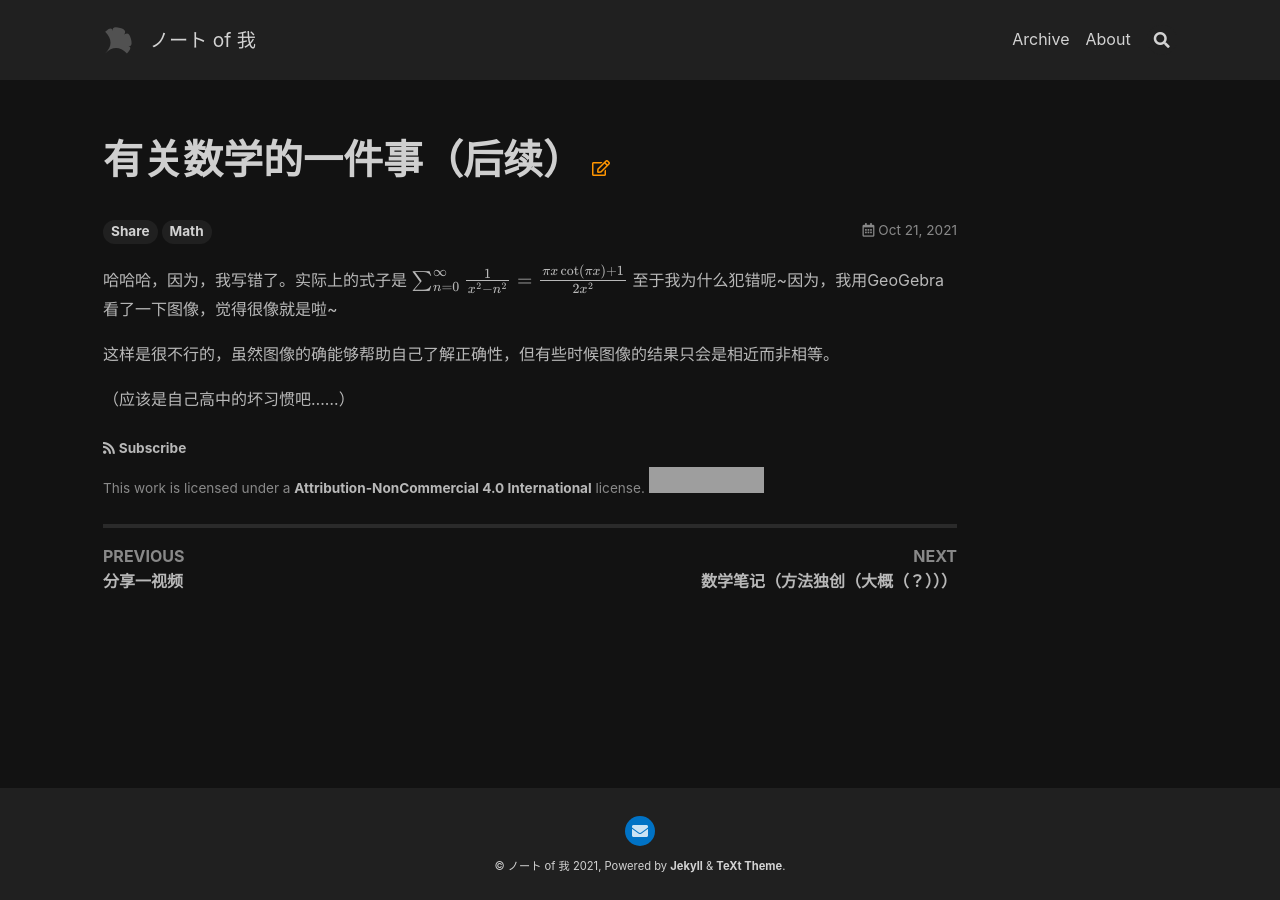
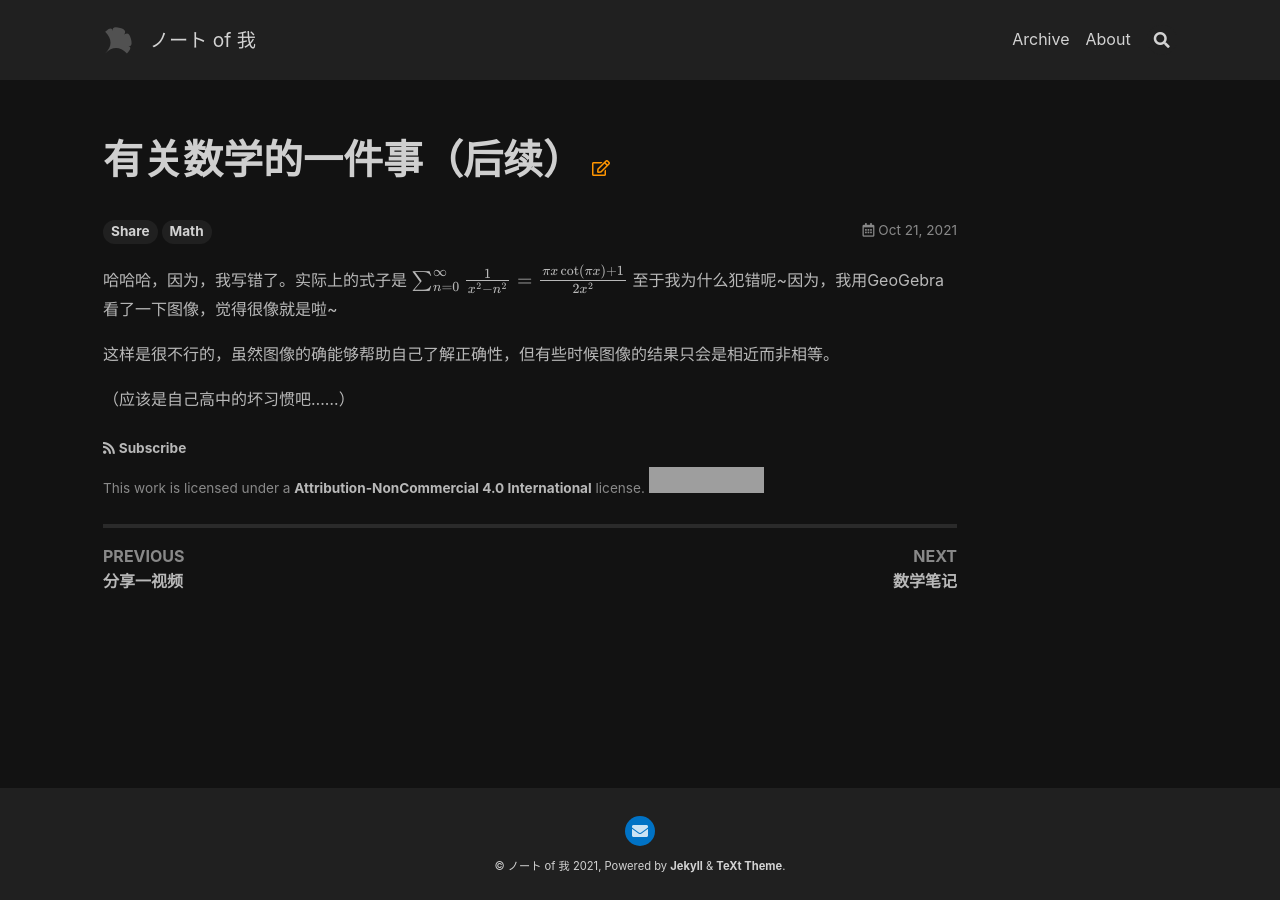
Before and after one commit to Cierra-Runis/cierra-runis.github.io, a Jekyll site: the page built from _posts/2021-10-21-Share3.md, in a window 1280 px wide. Built offline with Jekyll 4.4.1, drawn with Linux system fonts in a browser that asks for light colours; nearby versions of some CDN libraries; formulas are drawn with MathJax 3; comment, search, counter and statistics services are not loaded; grey boxes are pictures that could not be loaded.

```diff
--- a/_config.yml
+++ b/_config.yml
@@ -49,7 +49,7 @@
 
 ## => GitHub Repository (if the site is hosted by GitHub)
 ##############################
-repository: user_name/repo_name
+repository: Cierra_Runis
 repository_tree: master
 
 ## => Paths
--- a/_posts/2021-10-21-Share3.md
+++ b/_posts/2021-10-21-Share3.md
@@ -6,7 +6,7 @@
 
 哈哈哈，因为，我写错了。实际上的式子是
 $$
-\sum_{n=0}^\infty \frac{1}{x^2-n^2}=\frac{\pi x\cot(\pi x)+1}{2x^2}
+\sum_{n=0}^\infty \frac{1}{x^2-n^2}=\frac{\pi x\cot(\pi x)+1}{2x^2}\\
 $$
 至于我为什么犯错呢~因为，我用GeoGebra看了一下图像，觉得很像就是啦~
 
--- a/_posts/2021-10-22-Share4.md
+++ b/_posts/2021-10-22-Share4.md
@@ -1,5 +1,5 @@
 ---
-title: 数学笔记（方法独创（大概（？）））
+title: 数学笔记
 tags: Share Math
 key: 2021-10-22-Share4
 ---
```
